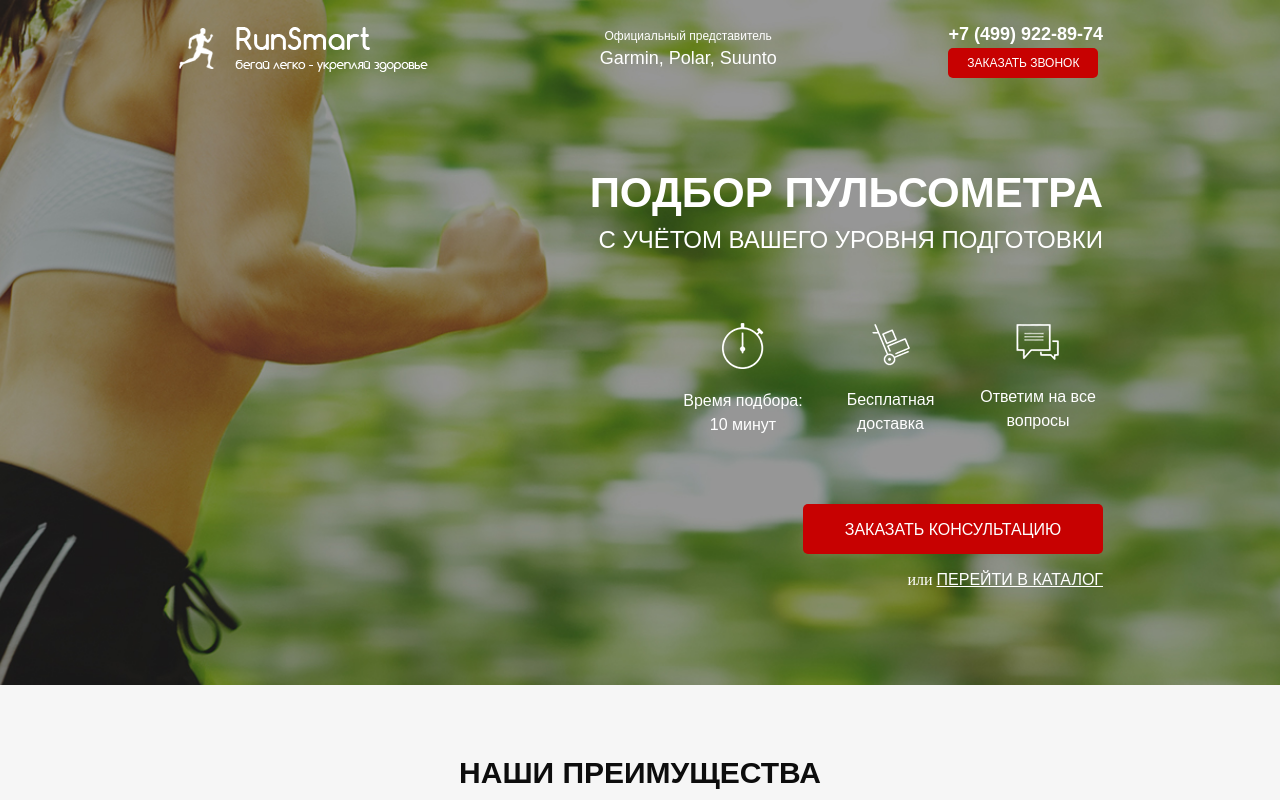
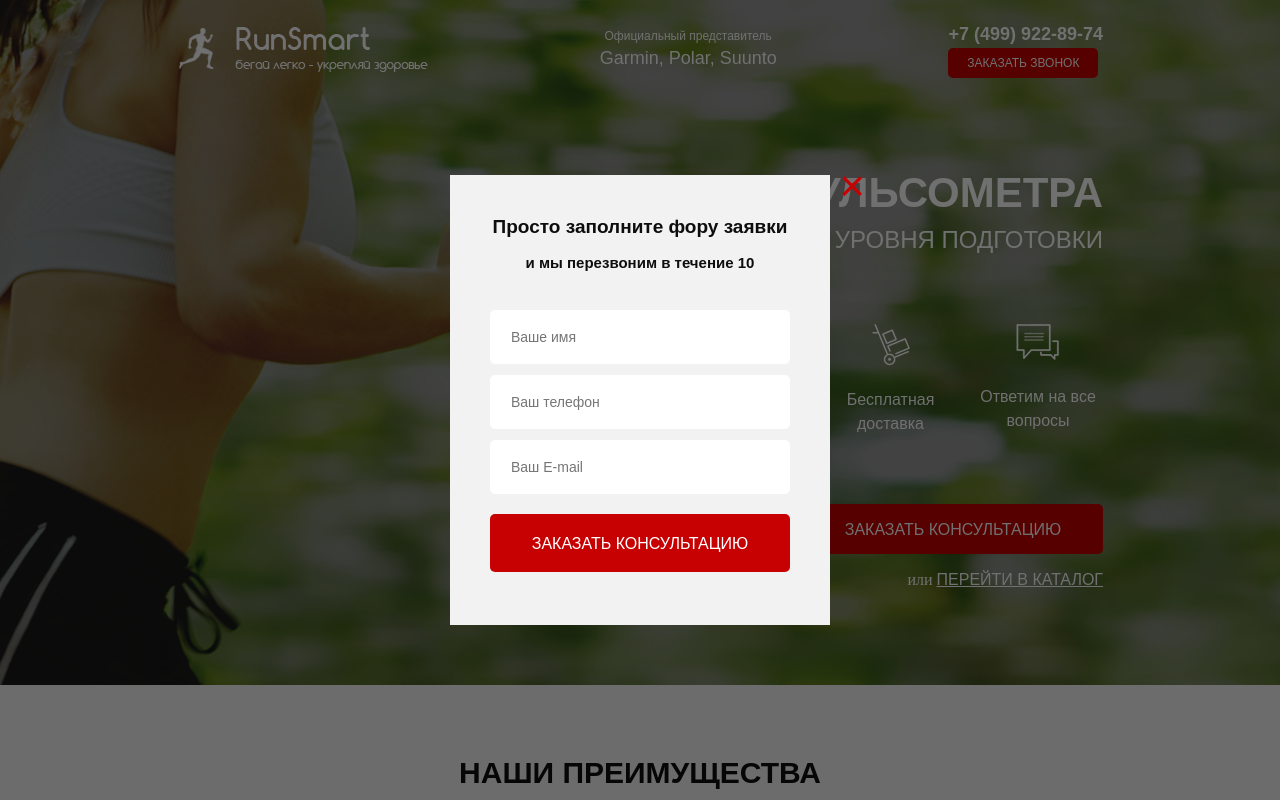
Before and after one commit to sartvas/fitness, a website: page src/index.html in a window 1280 px wide. Both pictures are taken after a click on the button "ЗАКАЗАТЬ ЗВОНОК". Shown: the top 800 px of the page. Drawn offline with nearby package versions, Linux system fonts and the light colour scheme.

Commit message:
all form done

```diff
--- /dev/null
+++ b/src/Sass/blocks/_modal.scss
@@ -0,0 +1,49 @@
+.overlay {
+    display: none;
+    position: fixed;
+    width: 100%;
+    height: 100%;
+    top: 0;
+    background-color: rgba($color: #000000, $alpha: 0.56)
+}
+
+.modal {
+    position: absolute;
+    top: 50%;
+    left: 50%;
+    transform: translate(-50%, -50%);
+    width: 380px;
+    min-height: 450px;
+    background-color: #f2f2f2;
+    padding: 38px 40px 40px 40px;
+    &__close {
+        position: absolute;
+        top: 0;
+        right: -35px;
+        line-height: 21px;
+        font-size: 44px;
+        color: $main-color;
+        cursor: pointer;
+    }
+    &__subtittle {
+        color: #0d0d0d;
+        font-size: 19px;
+        font-weight: 700;
+        text-align: center;
+    }
+    &__descr {
+        color: #0d0d0d;
+        font-size: 15px;
+        font-weight: 700;
+        text-align: center;
+        margin-top: 10px;
+    }
+    &__conf {
+        width: 380px;
+        min-height: 150px;
+    }
+}
+
+#consultation, #order, #confirm {
+    display: none;
+}
--- a/src/Sass/style.scss
+++ b/src/Sass/style.scss
@@ -13,6 +13,7 @@
 @import 'blocks/catalog';
 @import 'blocks/review';
 @import 'blocks/footer';
+@import 'blocks/modal';
 
 .container {
     max-width: 950px;
--- a/src/index.html
+++ b/src/index.html
@@ -26,7 +26,7 @@
                         <a href="tel:+74999228974" class="header__phone">
                             +7 (499) 922-89-74
                         </a>
-                    <button class="button">Заказать звонок</button>
+                    <button data-modal="consultation" class="button">Заказать звонок</button>
                 </div>
             </div>
             <div class="promo__wrapper">
@@ -54,7 +54,7 @@
                                 все вопросы
                             </div>
                     </div>
-                    <button class="button button__main">заказать консультацию</button>
+                    <button data-modal="consultation" class="button button__main">заказать консультацию</button>
                     <div class="promo__link">
                         или
                         <a href="#">Перейти в каталог</a>
@@ -444,6 +444,36 @@
             </div>
         </div>
     </footer>
+    <div class="overlay">
+        <div class="modal" id='consultation'>
+            <div class="modal__close">&times;</div>
+            <div class="modal__subtittle">Просто заполните фору заявки</div>
+            <div class="modal__descr">и мы перезвоним в течение 10</div>
+            <form class="feed-form" action="#">
+                <input  name='name' required placeholder="Ваше имя" type="text">
+                <input  name='phone' required placeholder="Ваш телефон" type="number">
+                <input  name='email' required placeholder="Ваш E-mail" type="email">
+                <button class="button button__submit">заказать консультацию</button>
+            </form>
+        </div>
+
+        <div class="modal" id='order'>
+            <div class="modal__close">&times;</div>
+            <div class="modal__subtittle">Ваш заказ</div>
+            <div class="modal__descr">Пульсометр Polar 1</div>
+            <form class="feed-form" action="#">
+                <input  name='name' required placeholder="Ваше имя" type="text">
+                <input  name='phone' required placeholder="Ваш телефон" type="number">
+                <input  name='email' required placeholder="Ваш E-mail" type="email">
+                <button class="button button__submit">Купить</button>
+            </form>
+        </div>
+        <div class="modal modal__conf" id='confirm'>
+            <div class="modal__close">&times;</div>
+            <div class="modal__subtittle">Спасибо за Вашу заявку</div>
+            <div class="modal__descr">Менеджер свяжется с Вами в ближайшее время!</div>
+        </div>
+    </div>
     <script type="text/javascript" src="//code.jquery.com/jquery-1.11.0.min.js"></script>
     <script type="text/javascript" src="//code.jquery.com/jquery-migrate-1.2.1.min.js"></script>
     <script type="text/javascript" src="/src/scripts/slick.min.js"></script>
--- a/src/scripts/script.js
+++ b/src/scripts/script.js
@@ -36,4 +36,53 @@ $(document).ready(function(){
 
     toggleSlide('.catalog-item__link');
     toggleSlide('.catalog-item__back');
+
+    // Modal
+
+    $('[data-modal=consultation]').on('click', function() {
+        $('.overlay, #consultation').fadeIn('slow');
+    });
+    $('.modal__close').on('click', function() {
+        $('.overlay, #consultation, #confirm, #order').fadeOut('slow');
+    });
+
+    $('.catalog-item__btn').each(function(i) {
+        $(this).on('click', function() {
+            $('#order .modal__descr').text($('.catalog-item__subtitle').eq(i).text());
+            $('.overlay, #order').fadeIn('slow');
+        })
+    });
+
+    function validateForms(form){
+        $(form).validate({
+            rules: {
+                name: {
+                    required: true,
+                    minlength: 2
+                },
+                phone: "required",
+                email: {
+                    required: true,
+                    email: true
+                }
+            },
+            messages: {
+                name: {
+                    required: "Пожалуйста, введите свое имя",
+                    minlength: jQuery.validator.format("Введите {0} символа!")
+                  },
+                phone: "Пожалуйста, введите свой номер телефона",
+                email: {
+                  required: "Пожалуйста, введите свою почту",
+                  email: "Неправильно введен адрес почты"
+                }
+            }
+        });
+    };
+
+    validateForms('#consultation-form');
+    validateForms('#consultation form');
+    validateForms('#order form');
+
+    $('input[name=phone]').mask("+7 (999) 999-99-99");
 });
```
Also changed, not shown: src/style/style.min.css, 1 other file.
